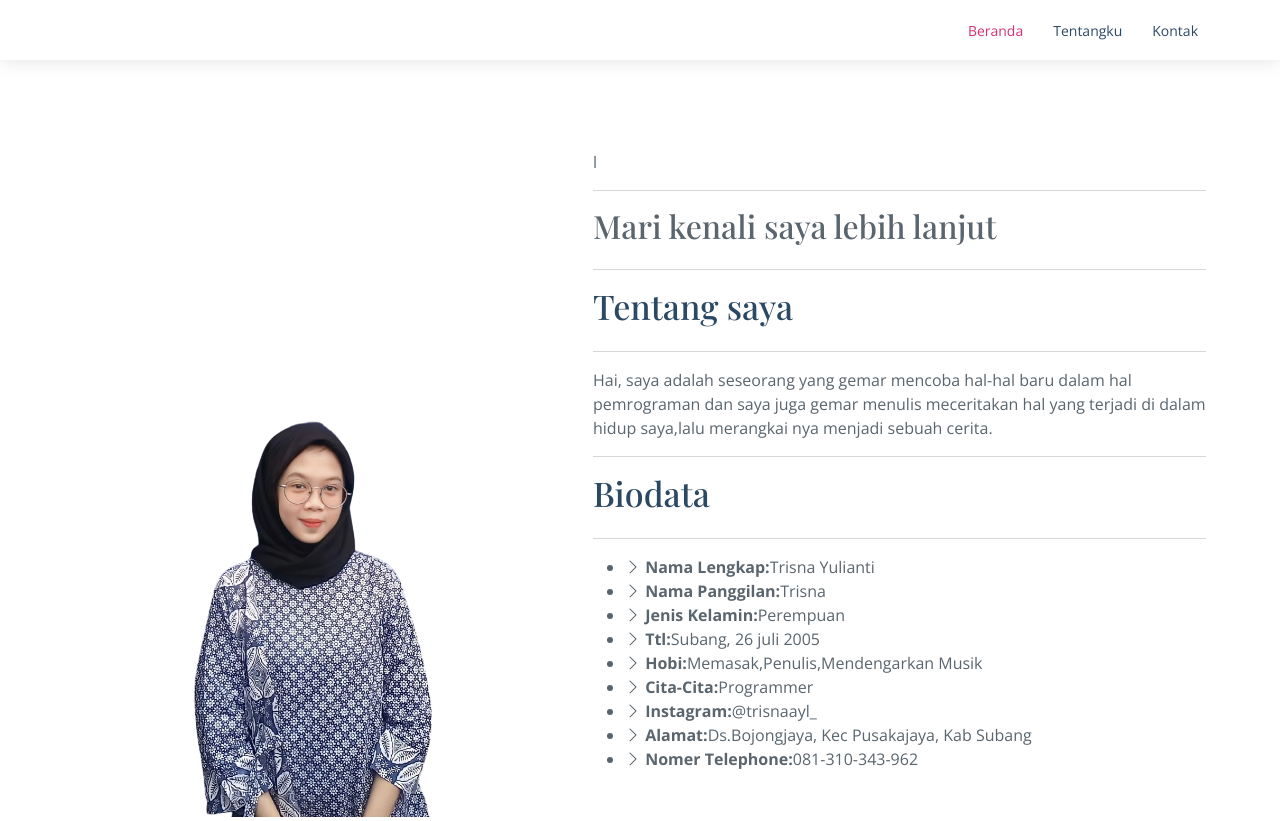
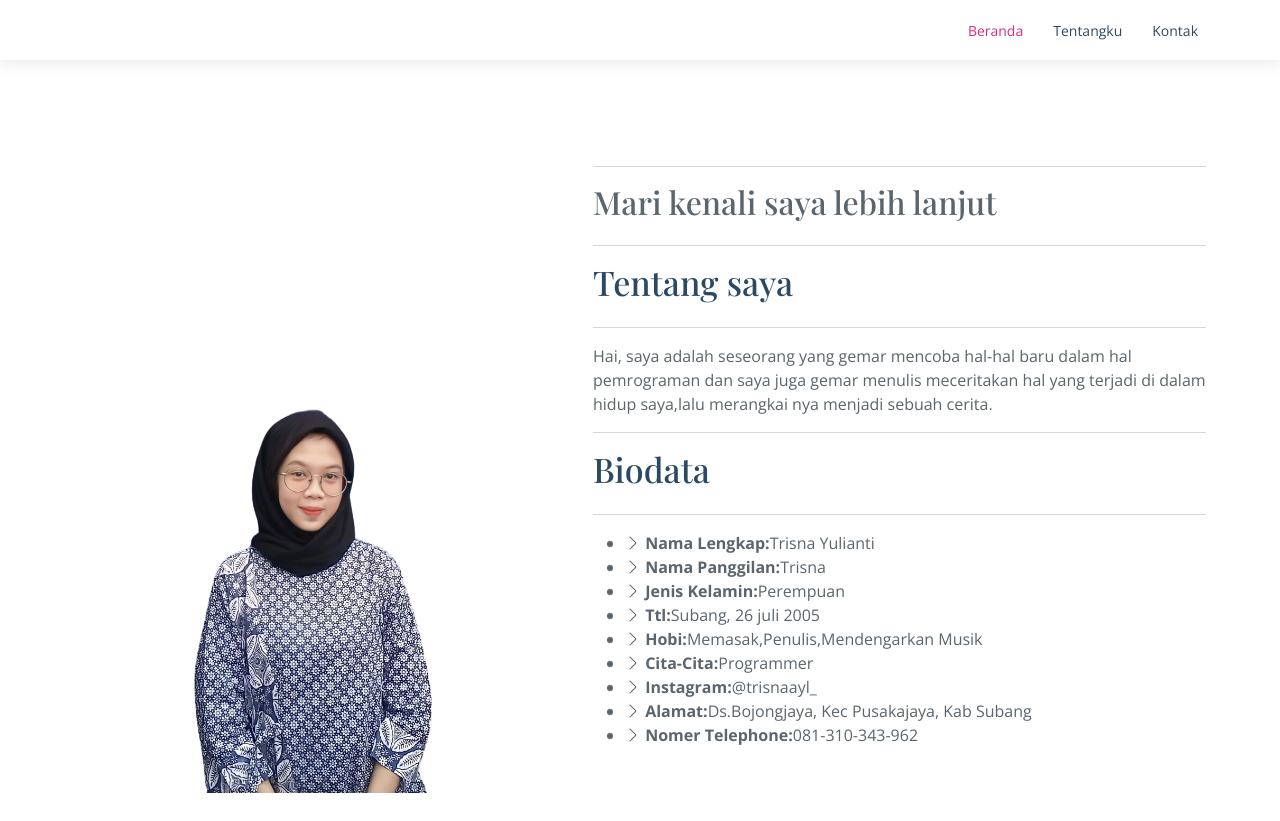
Before and after one commit to trisnayulianti/trisnayulianti.github.io, a plain HTML site: page index.html in a window 1280 px wide. Shown: the part 600-1421 px from the top of the page. Drawn offline with nearby package versions, Linux system fonts and the light colour scheme; a web font is replaced by a local one.

Commit message:
Update index.html

```diff
--- a/index.html
+++ b/index.html
@@ -73,7 +73,7 @@
         <div class="row no-gutters">
           <div class="image col-xl-5 d-flex align-items-stretch justify-content-center justify-content-lg-start"></div>
           <div class="col-xl-7 ps-0 ps-lg-5 pe-lg-1 d-flex text align-items-stretch">
-            <div class="content d-flex flex-column">l
+            <div class="content d-flex flex-column">
               <hr>
               <h2>Mari kenali saya lebih lanjut</h2>
               <hr>
```
